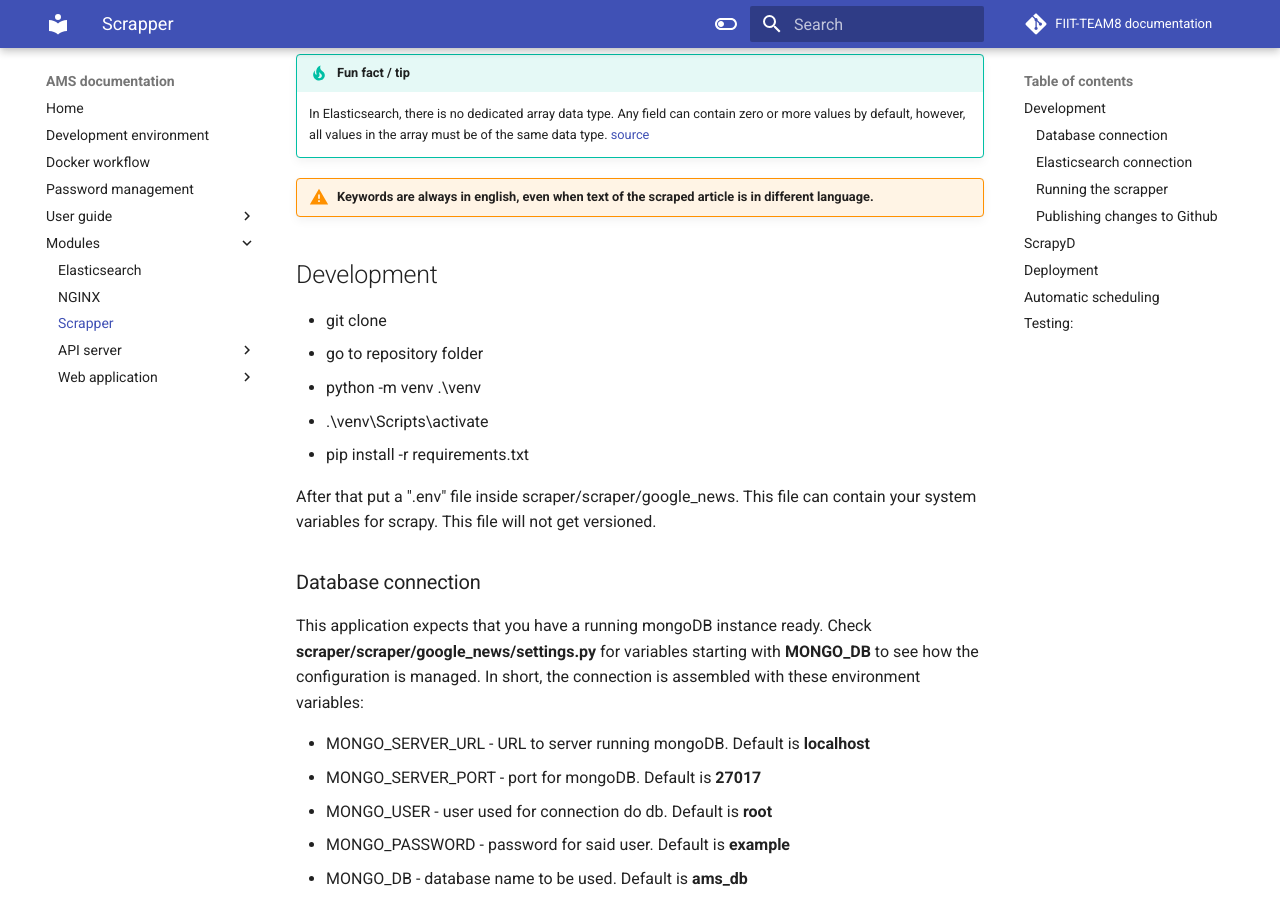
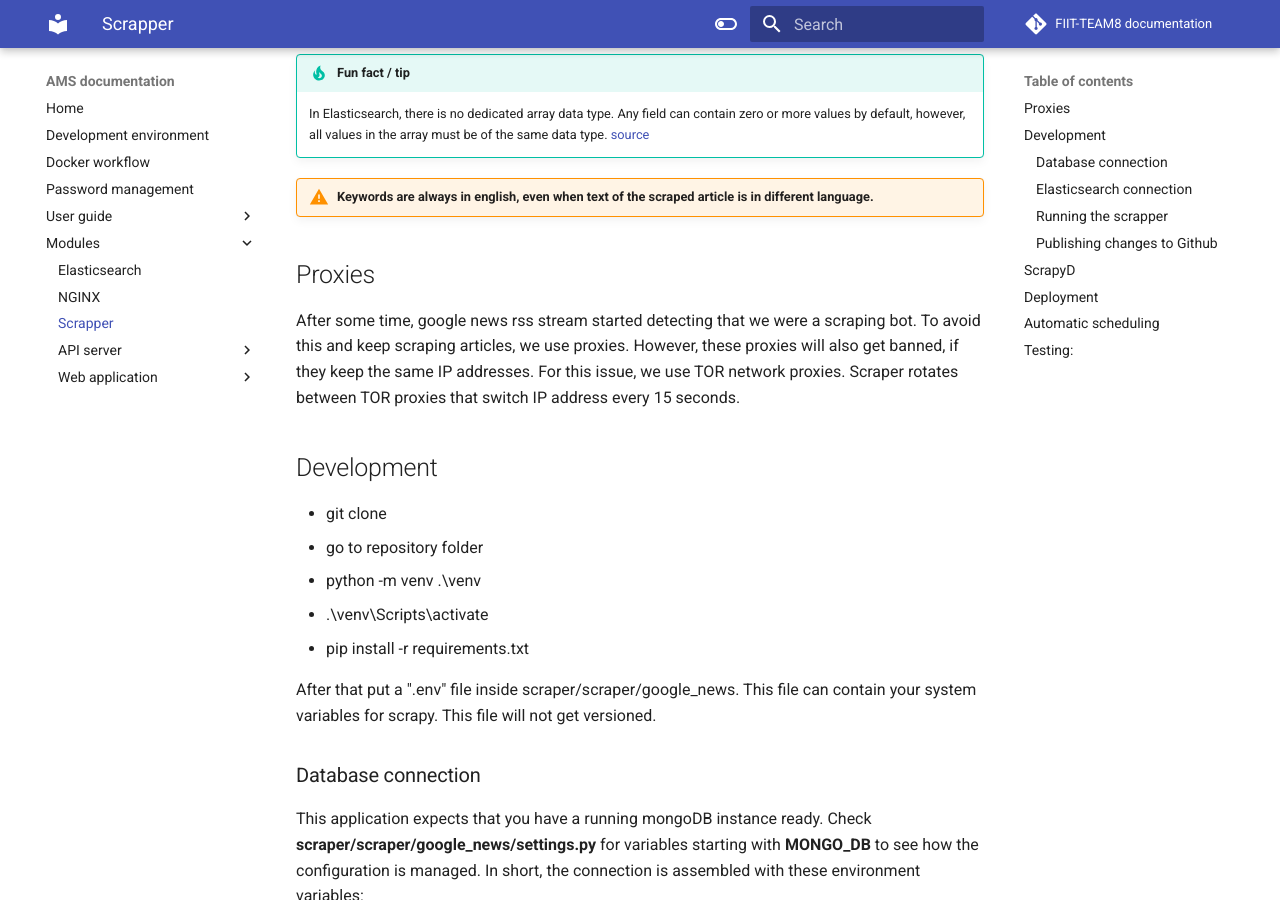
Before and after one commit to FIIT-TEAM8/team_documentation, an MkDocs documentation site: the page built from docs/modules/scrapper.md, in a window 1280 px wide and 900 px high, scrolled down 905 px. Built offline with MkDocs 1.6.1 and Material for MkDocs 9.7.7, drawn with Linux system fonts in a browser that asks for light colours; comment, search, counter and statistics services are not loaded.

Commit message:
Update scrapper.md

```diff
--- a/docs/modules/scrapper.md
+++ b/docs/modules/scrapper.md
@@ -23,6 +23,9 @@ This table contains fields, which are stored in each item in MongoDB and each do
     In Elasticsearch, there is no dedicated array data type. Any field can contain zero or more values by default, however, all values in the array must be of the same data type. [source](https://www.elastic.co/guide/en/elasticsearch/reference/current/array.html)
 
 !!! warning "Keywords are always in english, even when text of the scraped article is in different language."
+
+## Proxies
+After some time, google news rss stream started detecting that we were a scraping bot. To avoid this and keep scraping articles, we use proxies. However, these proxies will also get banned, if they keep the same IP addresses. For this issue, we use TOR network proxies. Scraper rotates between TOR proxies that switch IP address every 15 seconds.
 
 
 ## Development
```
